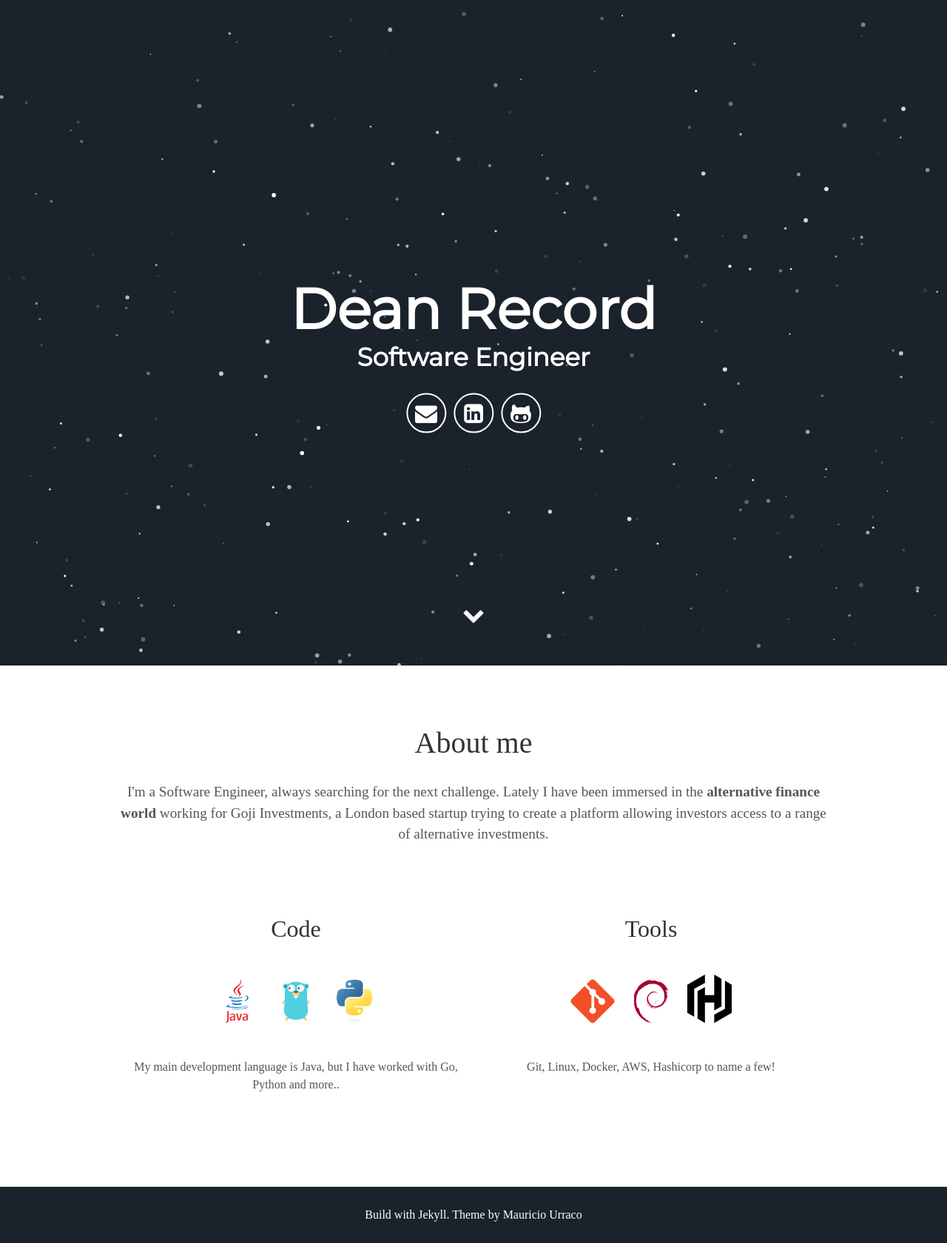
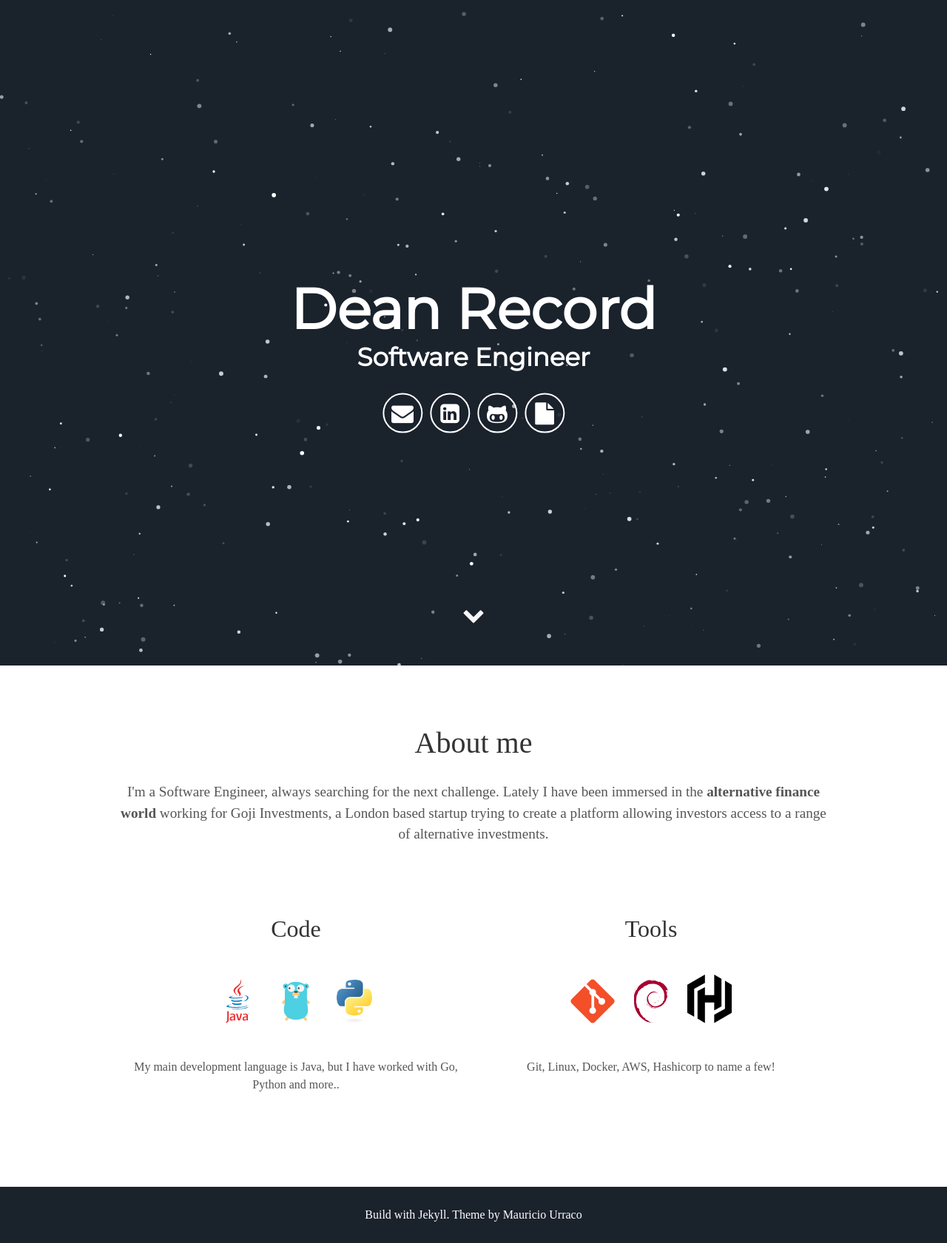
Before and after one commit to deanrecord/deanrecord.github.io, a Jekyll site: the page built from index.html, in a window 1280 px wide. Shown: the whole page at 74% size. Built offline with Jekyll 4.4.1, drawn with Linux system fonts in a browser that asks for light colours; some web fonts are replaced.

Commit message:
Update header.html

```diff
--- a/_includes/header.html
+++ b/_includes/header.html
@@ -8,6 +8,7 @@
         <a aria-label="Send email" href="mailto:contact@deanrecord.dev"><i class="icon fa fa-envelope"></i></a>
         <a aria-label="My LinkedIn" target="_blank" href="https://www.linkedin.com/in/dean-record"><i class="icon fa fa-linkedin-square" aria-hidden="true"></i></a>
         <a aria-label="My Github" target="_blank" href="https://github.com/deanrecord"><i class="icon fa fa-github-alt" aria-hidden="true"></i></a>
+        <a aria-label="My CV" target="_blank" href="{{ '/assets/GithubCV.pdf' }}"><i class="icon fa fa-file" aria-hidden="true"></i></a>
       </div>
       <div class="header-links">
         <!-- <a class="link" href="#about" data-scroll>About Me</a> -->
```
